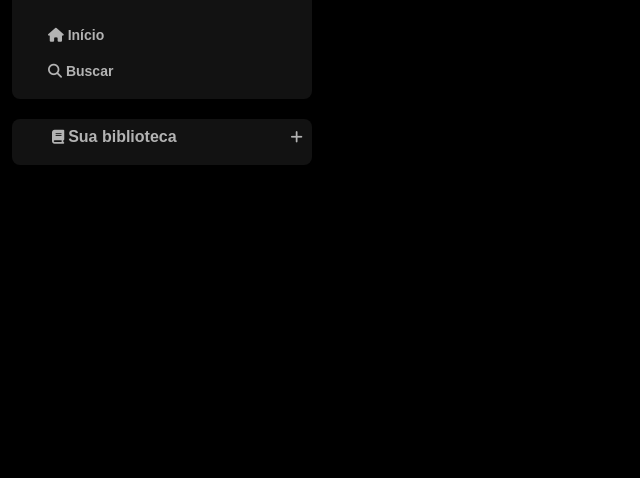
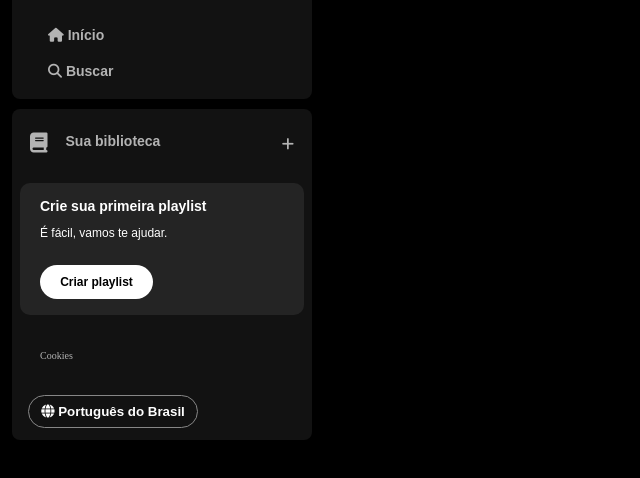
Before and after one commit to JoaoCriminacio/ImersaoAluraSiteMusica, a plain HTML site: page index.html in a window 1280 px wide. Shown: the part 74-552 px from the top of the page, without its empty margins (0-640 px from the left). Drawn offline with Linux system fonts and the light colour scheme.

Commit message:
changed the html and css

```diff
--- a/index.html
+++ b/index.html
@@ -20,13 +20,12 @@
 
 <body>
     <div class="sidebar">
-        <nav class="sidebar_navigation"> <!-- nav é usada para fazer menus -->
+        <nav class="sidebar__navigation"> <!-- nav é usada para fazer menus -->
             <div class="logo">
                 <a href="">
                     <img src="./assets/icons/logo-spotify.png" alt="logo do spotify">
                 </a>
             </div>
-            <div>
             <ul>
                 <li>
                     <a href="">
@@ -41,21 +40,36 @@
                     </a>
                 </li>
             </ul>
+        </nav>
+
+        <div class="library">
+            <div class="library__content">
+                <button class="library__button">
+                    <span class="fa fas fa-book"></span>
+                    <span>Sua biblioteca</span>
+                </button>
+                <span class="fa fa-plus"></span>
             </div>
-        </nav>
-        <nav class="sidebar_below">
-            <div>
-                <ul>
-                    <li>
-                        <a href="">
-                            <span class="fa-solid fa-book book"></span>
-                            <span class="biblioteca"> Sua biblioteca</span>
-                            <span class="fa-solid fa-plus plus"></span>
-                        </a>
-                    </li>
-                </ul>
+
+            <section class="section-playlist">
+                <div class="section-playlist__content">
+                    <span class="text title">Crie sua primeira playlist</span>
+                    <span class="text subtitle">É fácil, vamos te ajudar.</span>
+                    <button class="section-playlist__button">
+                        <span>Criar playlist</span>
+                    </button>
                 </div>
-        </nav>
+            </section>
+            <div class="cookies">
+                <a href="">Cookies</a>
+            </div>
+            <div class="languages">
+                <button class="languages__button">
+                    <span class="fa fa-globe"></span>
+                    <span>Português do Brasil</span>
+                </button>
+            </div>
+        </div>
     </div>
 </body>
 
--- a/styles.css
+++ b/styles.css
@@ -11,13 +11,13 @@ body{
     width: 300px;
 }
 
-.sidebar_navigation{
+.sidebar__navigation{
     background-color: #121212;
     border-radius: 8px;
     padding: 16px 0 0 16px; /* cima, direta, baixo, esquerda */
 }
 
-.sidebar_navigation .logo{
+.sidebar__navigation .logo{
     background-color: #121212;
     display: flex;
     border-radius: 8px;
@@ -45,22 +45,125 @@ body{
     font-family: "DM Sans", sans-serif;
 }
 
-.sidebar_below{
+.library{
     background-color: #121212;
     border-radius: 8px;
+    display: flex;
+    justify-content: space-between;
+    flex-direction: column;
+    padding: 4px 8px;
+    color: #b3b3b3;
+    font-weight: 600;
+    font-size: 14px;
+    margin-top: 10px;
 }
 
-.sidebar_below ul li a{
-    padding: 10px 20px 10px 20px;
-
+.library .library__content{
+    display: flex;
+    justify-content: space-between;
 }
 
-.biblioteca{
-    font-size: 16px;
-    font-weight: 750;
+.library .library__button{
+    display: flex;
+    margin-right: 10px;
+    color: #b3b3b3;
+    background-color: transparent; /*tirar a cor de fundo padrão, presente no botão */
+    border: 0px;
+    font-size: 14px;
+    font-weight: 700;
+    font-family: "DM Sans", sans-serif;
+    text-align: center;
+    text-decoration: none;
+    text-transform: none;
+    padding: 20px 10px;
 }
 
-.plus{
-    position: relative;
-    left: 110px;
+.library .library__button .fa{
+    font-size: 20px;
+    color: #b3b3b3;
+    margin-right: 10px;
+    padding-right: 8px;
 }
+
+.library .library__content .fa-plus{
+    margin: 24px 10px;
+}
+
+.section-playlist{
+    display: flex;
+    align-items: flex-start;
+    justify-content: space-between;
+    gap:20px; /* colocar o mesmo espaço nos elementos que estão justificados */
+    background-color: #242424;
+    color: #b3b3b3;
+    font-weight: 600;
+    font-size: 14px;
+    margin: 8px 0;
+    padding: 16px 20px;
+    border-radius: 10px;
+}
+
+.section-playlist .section-playlist__content{
+    display: flex;
+    flex-direction: column;
+}
+
+.section-playlist__content .text{
+    padding-bottom: 14px;
+    color: #fff;
+    font-family: "DM Sans", sans-serif;
+}
+
+.section-playlist__content .title{
+    font-weight: 700;
+}
+
+.section-playlist__content .subtitle{
+    font-weight: 500;
+    font-size: 12px;
+}
+
+.section-playlist__content .section-playlist__button{
+    display: flex;
+    justify-content: center;
+    background-color: #fff;
+    color: #000;
+    border-radius: 20px;
+    font-size: 12px;
+    font-weight: 700;
+    font-family: "DM Sans", sans-serif;
+    text-decoration: none;
+    text-transform: none;
+    padding: 10px;
+    margin-top: 12px;
+    border: 0px;
+    width: 113px;
+}
+
+.sidebar .cookies{
+    margin: 25px 20px;
+}
+
+.sidebar .cookies a{
+    color: #b3b3b3;
+    font-weight: 500;
+    font-size: 10px;
+    text-decoration: none;
+}
+
+.sidebar .cookies a:hover{
+    text-decoration: underline;
+}
+
+.languages .languages__button{
+    background-color: transparent;
+    border: 1px solid #878787;
+    color: #fff;
+    cursor: pointer;
+    align-items: center;
+    font-weight: bold;
+    width: 170px;
+    margin: 8px;
+    padding: 8px;
+    border-radius: 20px;
+}
```
Lines whose indentation alone changed are shown as unchanged.
